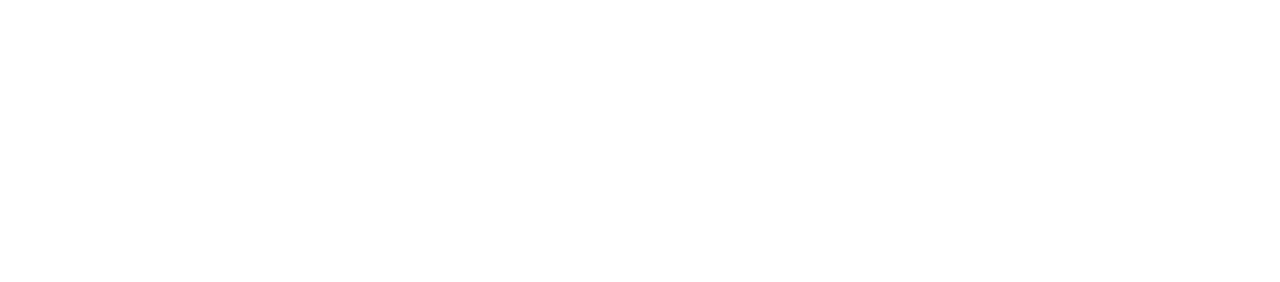
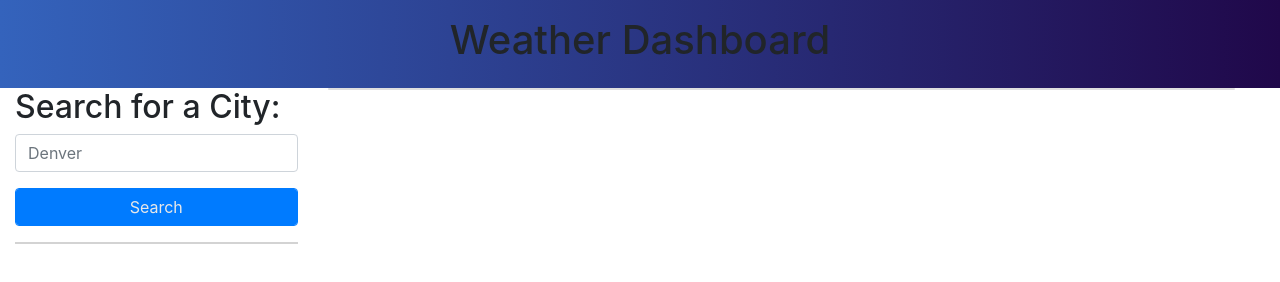
Before and after one commit to RyanTrian/Weather-DashBoard-WK6, a plain HTML site: page index.html in a window 1280 px wide. Drawn offline with nearby package versions, Linux system fonts and the light colour scheme.

Commit message:
write up html structures, some css

```diff
--- a/assets/css/style.css
+++ b/assets/css/style.css
@@ -0,0 +1,12 @@
+header {
+    background: linear-gradient(to left, #20084a, #3463bc);
+}
+
+.btn {
+    color: rgb(232, 232, 232);
+}
+
+hr {
+    border-width: 2px;
+    border-color: lightgray;
+}
--- a/index.html
+++ b/index.html
@@ -4,9 +4,41 @@
     <meta charset="UTF-8">
     <meta http-equiv="X-UA-Compatible" content="IE=edge">
     <meta name="viewport" content="width=device-width, initial-scale=1.0">
+    <link rel="stylesheet" href="https://cdnjs.cloudflare.com/ajax/libs/twitter-bootstrap/4.6.1/css/bootstrap.min.css">
+    <link rel="stylesheet" href="./assets/css/style.css">
     <title>Weather Dashboard</title>
 </head>
 <body>
-
+    <header class="container-fluid p-3 text-center">
+        <h1>Weather Dashboard</h1>
+    </header>
+    <main class="container-fluid row">
+        <aside class="col-3">
+            <h2>Search for a City:</h2>
+            <form action="submit" class="search-form">
+                <div class="form-group">
+                    <input type="text" placeholder="Denver" id="search-input" class="form-control">
+                </div>
+                <div class="form-group">
+                    <button type="submit" class="btn btn-primary form-control">Search</button>
+                </div>
+            </form>
+            <hr class="hr">
+            <section class="previous-cities">
+                <!-- Insert search history here -->
+            </section>
+        </aside>
+        <section class="col-9">
+            <div class="card current-weather">
+                <!-- insert current weather data -->
+            </div>
+            <div class="row 5-days">
+                <!-- insert 5 days forecast -->
+            </div>
+        </section>
+    </main>
+    <script src="https://cdnjs.cloudflare.com/ajax/libs/jquery/3.2.1/jquery.min.js"></script>
+    <script src="https://cdnjs.cloudflare.com/ajax/libs/moment.js/2.24.0/moment.min.js"></script>
+    <script src="./assets/js/script.js"></script>
 </body>
 </html>
```
